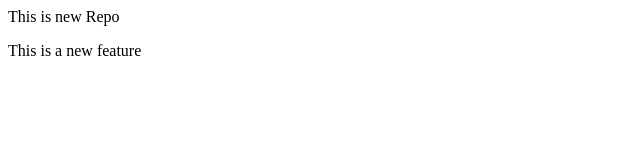
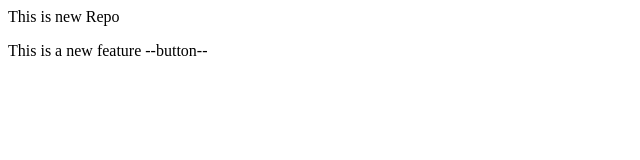
Before and after one commit to JeetendraRana/LocalRepo, a plain HTML site: page index.html in a window 1280 px wide. Shown: the full height of the page, 0-640 px from the left. Drawn offline with Linux system fonts and the light colour scheme.

```diff
--- a/index.html
+++ b/index.html
@@ -1,2 +1,2 @@
 <p>This is new Repo</p>
-<p>This is a new feature</p>
+<p>This is a new feature --button--</p>
```
